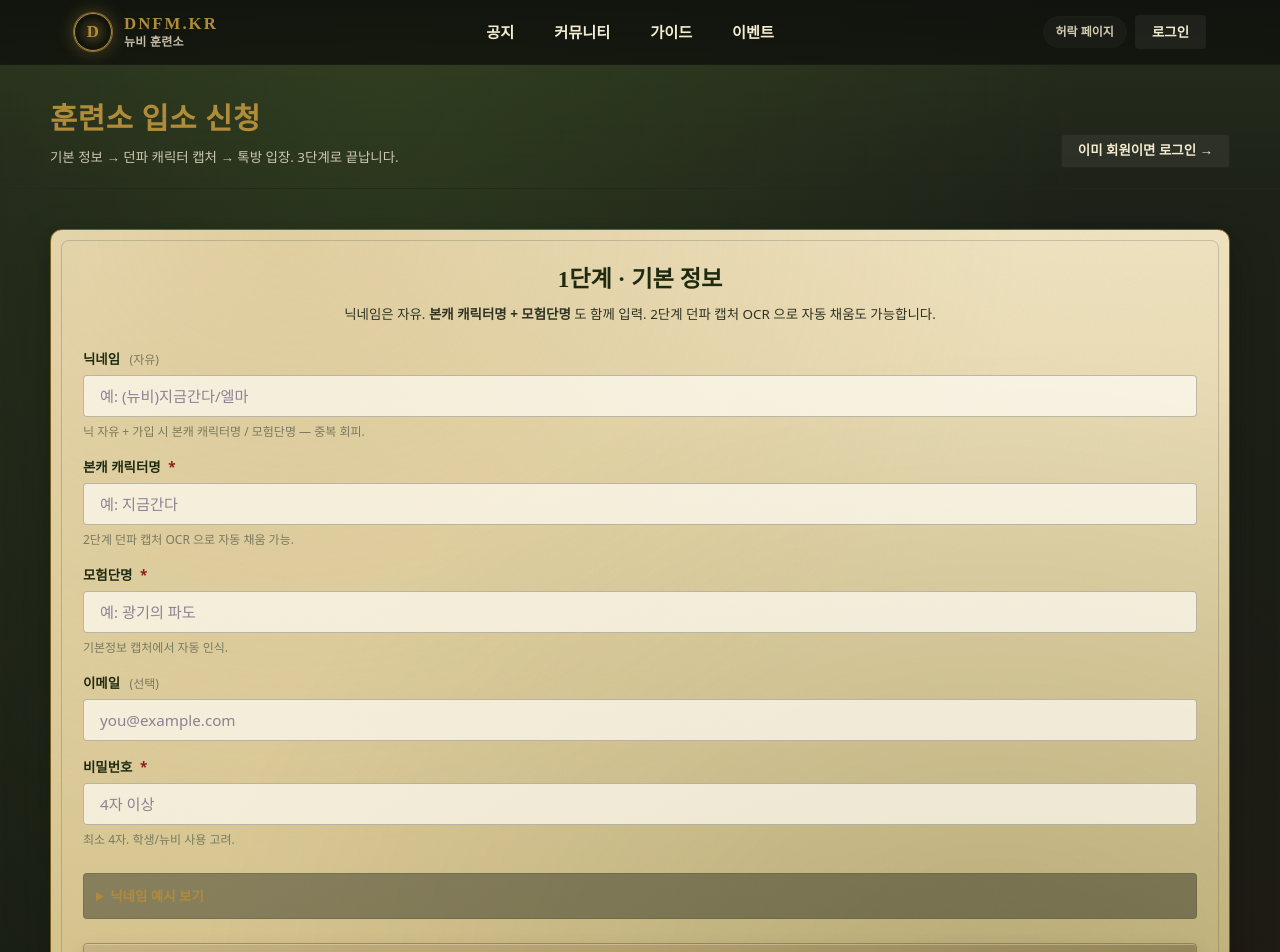
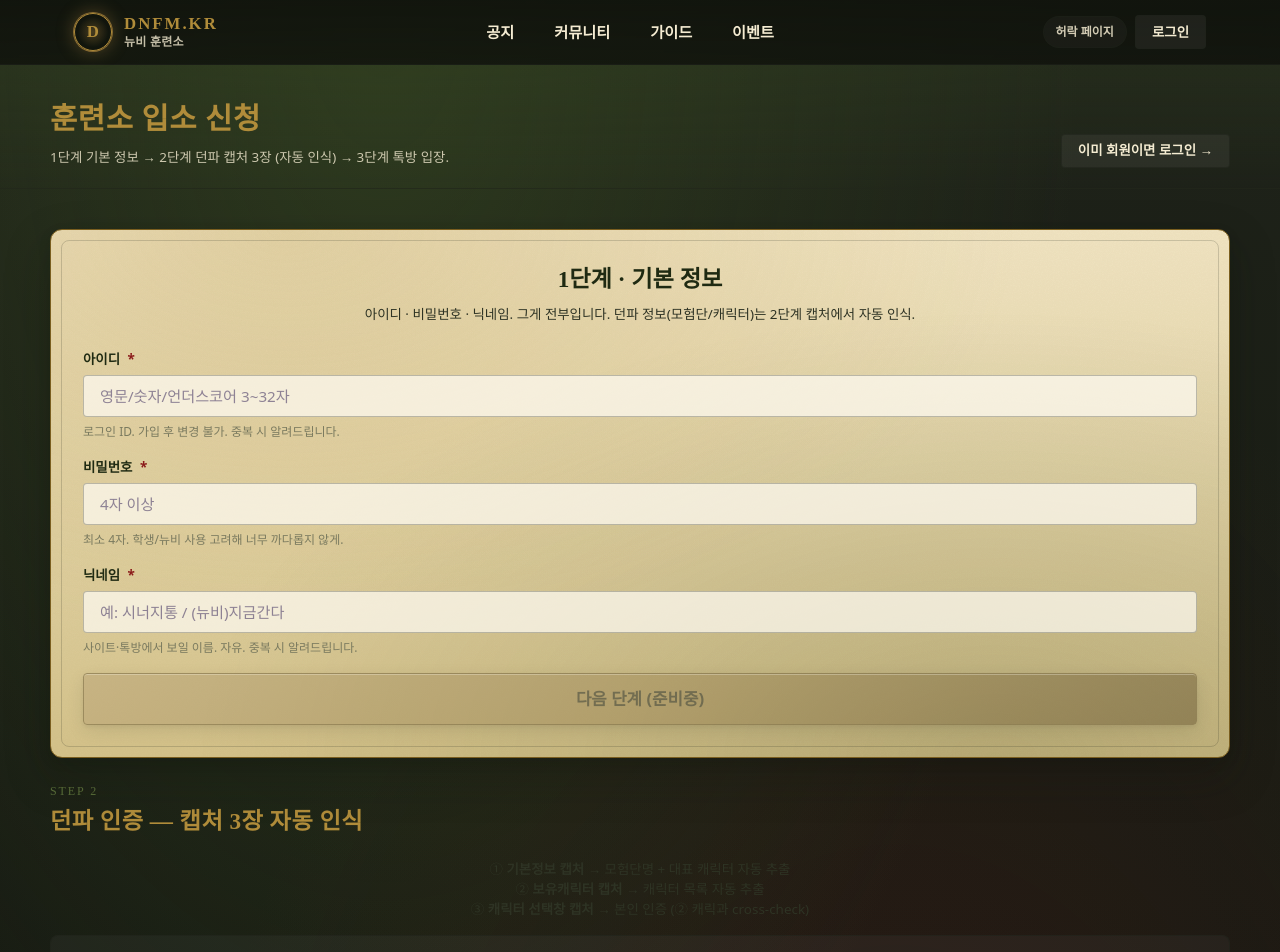
Before and after one commit to guswls3028-art/dnfm, a Next.js app: page /signup in a window 1280 px wide. Shown: the top 952 px of the page. Built offline with nearby package versions, Linux system fonts and the light colour scheme.

Commit message:
feat(newb): signup 1단계 단순화 (아이디/비번/닉네임) + 2단계 안내

```diff
--- a/src/app/signup/page.jsx
+++ b/src/app/signup/page.jsx
@@ -1,6 +1,6 @@
 import Link from "next/link";
 import DnfProfileForm from "@/components/DnfProfileForm";
-import { site, nicknameGuide } from "@/lib/content";
+import { site } from "@/lib/content";
 
 export const metadata = {
   title: "회원 가입"
@@ -14,7 +14,7 @@ export default function SignupPage() {
           <div>
             <h1 className="page-hero__title">훈련소 입소 신청</h1>
             <p className="page-hero__sub">
-              기본 정보 → 던파 캐릭터 캡처 → 톡방 입장. 3단계로 끝납니다.
+              1단계 기본 정보 → 2단계 던파 캡처 3장 (자동 인식) → 3단계 톡방 입장.
             </p>
           </div>
           <Link href="/login" className="btn btn--secondary btn--sm">
@@ -28,48 +28,46 @@ export default function SignupPage() {
           <div className="auth-card" style={{ maxWidth: "none" }}>
             <h2 className="auth-card__title" style={{ fontSize: "var(--fs-2xl)" }}>1단계 · 기본 정보</h2>
             <p className="auth-card__sub">
-              닉네임은 자유. <strong>본캐 캐릭터명 + 모험단명</strong> 도 함께 입력.
-              2단계 던파 캡처 OCR 으로 자동 채움도 가능합니다.
+              아이디 · 비밀번호 · 닉네임. 그게 전부입니다. 던파 정보(모험단/캐릭터)는 2단계 캡처에서 자동 인식.
             </p>
             <form action="#" className="signup-steps" aria-label="가입 기본정보">
               <div className="field">
-                <label className="field__label" htmlFor="su-nick">닉네임 <small>(자유)</small></label>
-                <input id="su-nick" name="nickname" className="input" placeholder="예: (뉴비)지금간다/엘마" />
-                <span className="field__hint">{nicknameGuide.format} — 중복 회피.</span>
-              </div>
-              <div className="field">
-                <label className="field__label" htmlFor="su-main">본캐 캐릭터명 <span className="field__req">*</span></label>
-                <input id="su-main" name="mainCharacter" className="input" placeholder="예: 지금간다" />
-                <span className="field__hint">2단계 던파 캡처 OCR 으로 자동 채움 가능.</span>
-              </div>
-              <div className="field">
-                <label className="field__label" htmlFor="su-adv">모험단명 <span className="field__req">*</span></label>
-                <input id="su-adv" name="adventurer" className="input" placeholder="예: 광기의 파도" />
-                <span className="field__hint">기본정보 캡처에서 자동 인식.</span>
-              </div>
-              <div className="field">
-                <label className="field__label" htmlFor="su-email">이메일 <small>(선택)</small></label>
-                <input id="su-email" name="email" type="email" className="input" placeholder="you@example.com" />
+                <label className="field__label" htmlFor="su-username">아이디 <span className="field__req">*</span></label>
+                <input
+                  id="su-username"
+                  name="username"
+                  className="input"
+                  placeholder="영문/숫자/언더스코어 3~32자"
+                  pattern="[a-zA-Z0-9_]{3,32}"
+                  autoComplete="username"
+                />
+                <span className="field__hint">로그인 ID. 가입 후 변경 불가. 중복 시 알려드립니다.</span>
               </div>
               <div className="field">
                 <label className="field__label" htmlFor="su-pw">비밀번호 <span className="field__req">*</span></label>
-                <input id="su-pw" name="password" type="password" className="input" placeholder="4자 이상" />
-                <span className="field__hint">최소 4자. 학생/뉴비 사용 고려.</span>
+                <input
+                  id="su-pw"
+                  name="password"
+                  type="password"
+                  className="input"
+                  placeholder="4자 이상"
+                  minLength={4}
+                  autoComplete="new-password"
+                />
+                <span className="field__hint">최소 4자. 학생/뉴비 사용 고려해 너무 까다롭지 않게.</span>
               </div>
-              <details className="nickname-examples">
-                <summary>닉네임 예시 보기</summary>
-                <div>
-                  <strong>좋은 예 ⭕</strong>
-                  <ul>
-                    {nicknameGuide.examples.good.map((e) => <li key={e}>{e}</li>)}
-                  </ul>
-                  <strong>중복 회피 ❌</strong>
-                  <ul>
-                    {nicknameGuide.examples.bad.map((e) => <li key={e}>{e}</li>)}
-                  </ul>
-                </div>
-              </details>
-              <button type="submit" className="btn btn--primary btn--lg" disabled title="백엔드 연동 전">
+              <div className="field">
+                <label className="field__label" htmlFor="su-nick">닉네임 <span className="field__req">*</span></label>
+                <input
+                  id="su-nick"
+                  name="displayName"
+                  className="input"
+                  placeholder="예: 시너지통 / (뉴비)지금간다"
+                  maxLength={32}
+                />
+                <span className="field__hint">사이트·톡방에서 보일 이름. 자유. 중복 시 알려드립니다.</span>
+              </div>
+              <button type="submit" className="btn btn--primary btn--lg" disabled title="백엔드 연동 전 — 다음 cycle">
                 다음 단계 (준비중)
               </button>
             </form>
@@ -78,10 +76,17 @@ export default function SignupPage() {
           <div>
             <header className="section__head">
               <div>
-                <span className="section__kicker">STEP 2 & 3</span>
-                <h2 className="section__title">던파 인증 + 톡방 입장</h2>
+                <span className="section__kicker">STEP 2</span>
+                <h2 className="section__title">던파 인증 — 캡처 3장 자동 인식</h2>
               </div>
             </header>
+            <p className="auth-card__sub" style={{ marginBottom: "var(--sp-4)" }}>
+              ① <strong>기본정보 캡처</strong> → 모험단명 + 대표 캐릭터 자동 추출
+              <br />
+              ② <strong>보유캐릭터 캡처</strong> → 캐릭터 목록 자동 추출
+              <br />
+              ③ <strong>캐릭터 선택창 캡처</strong> → 본인 인증 (② 캐릭과 cross-check)
+            </p>
             <DnfProfileForm steps={site.signupSteps} />
           </div>
         </div>
```
